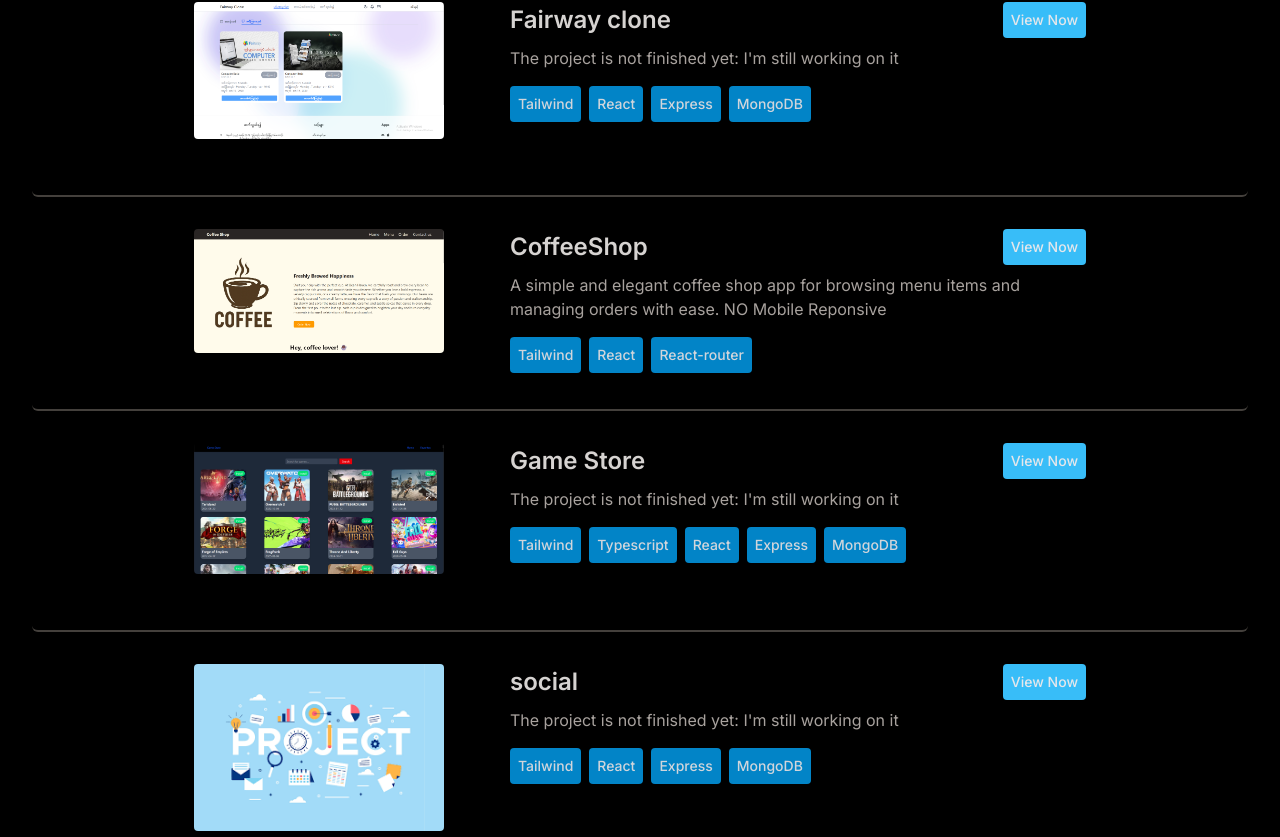
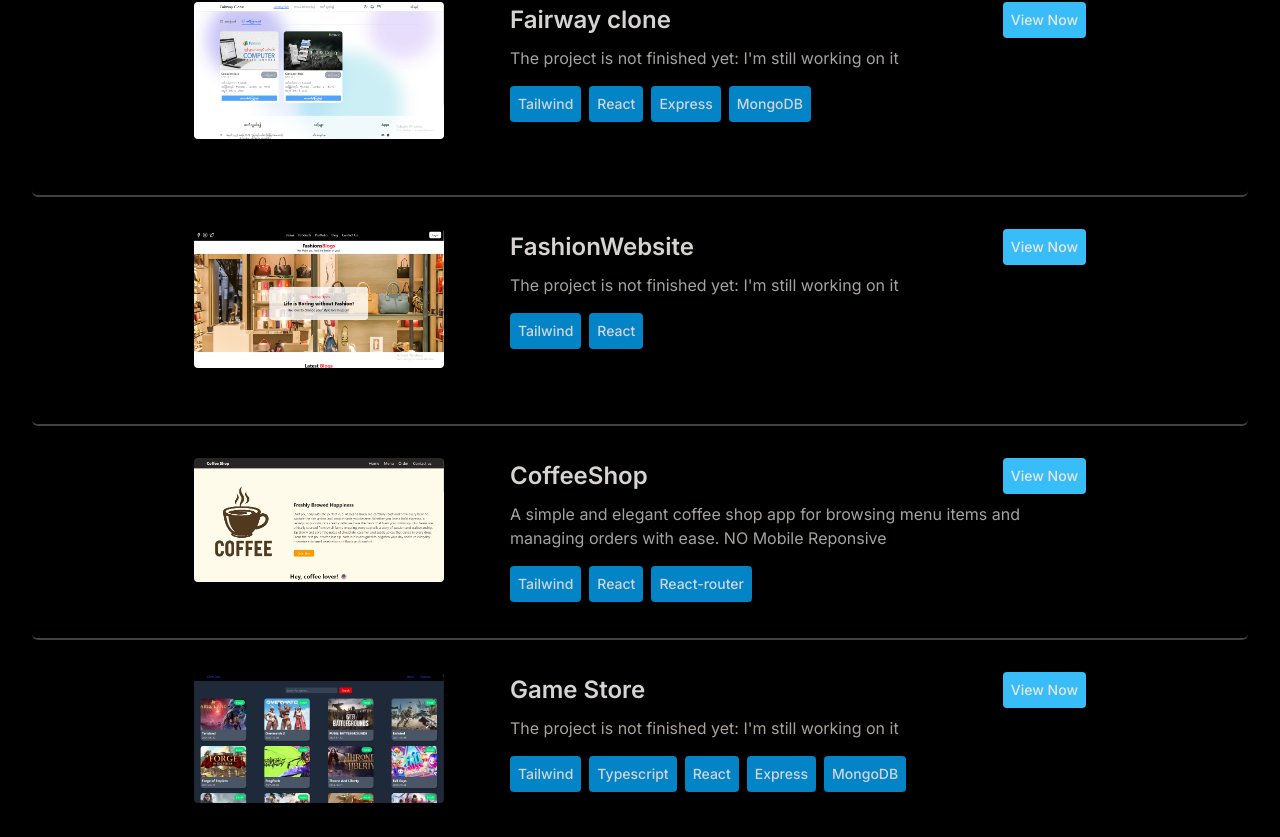
Before and after one commit to pyae-bhone-khant/MYProfile, a React (Vite) app: page / in a window 1280 px wide. Shown: the part 1949-2786 px from the top of the page. Built offline with nearby package versions, Linux system fonts and the light colour scheme.

Commit message:
first change

```diff
--- a/src/constants/index.js
+++ b/src/constants/index.js
@@ -4,6 +4,8 @@ import project2 from "../assets/projects/project2.png"
 import project3 from "../assets/projects/project3.png"
 import project4 from "../assets/projects/project4.png"
 import project5 from "../assets/projects/project5.png"
+import project6 from "../assets/projects/project6.png"
+
 
 
 
@@ -78,6 +80,14 @@ export const PROJECTS = [
     technologies: ["Tailwind", "React", "Express", "MongoDB"],
     demo: "https://fireway-clone.netlify.app",
   },
+   {
+    title: "FashionWebsite",
+    image: project6,
+    description:
+      "The project is not finished yet: I'm still working on it",
+    technologies: ["Tailwind", "React"],
+    demo: "fashionshop-12.netlify.app",
+  },
   {
     title: "CoffeeShop",
     image: project3,
```
Also changed, not shown: src/assets/projects/project6.png (added).
